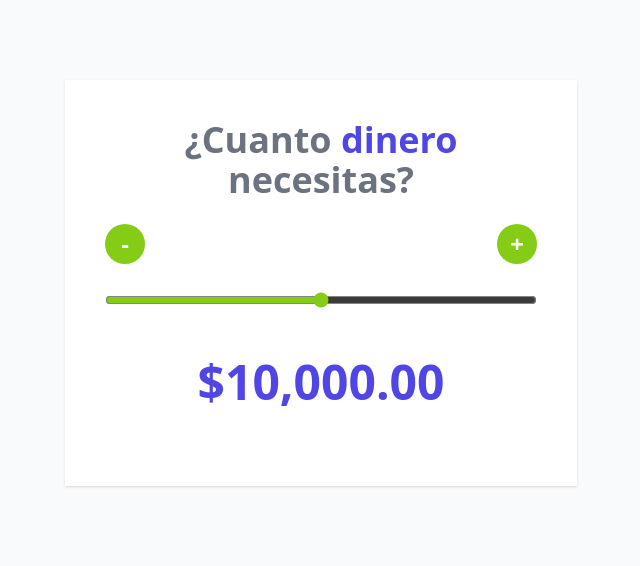
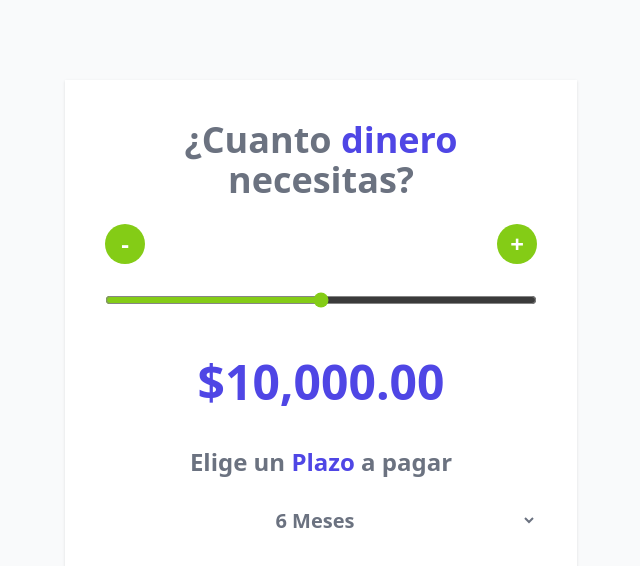
Before and after one commit to liquindoi/cotizador-prestamos-react, a React (Vite) app: page / in a window 1280 px wide. Shown: the top 566 px of the page, without its empty margins (319-959 px from the left). Built offline with nearby package versions, Linux system fonts and the light colour scheme.

Commit message:
Creando el Select para el Plazo a pagar

```diff
--- a/src/App.jsx
+++ b/src/App.jsx
@@ -73,6 +73,18 @@
       <p className='text-center my-10 text-5xl font-extrabold text-indigo-600'>
         {formatearDinero(cantidad)}
         </p>
+
+        <h2 className='text-2xl font-extrabold text-gray-500 text-center'>
+          Elige un <span className='text-indigo-600'>Plazo </span> a pagar
+        </h2>
+
+      <select className='mt-5 w-full p-2 bg-white border-gray-300 rounded-lg text-center
+                        text-xl font-bold text-gray-500'>
+        <option value="6">6 Meses</option>
+        <option value="12">12 Meses</option>
+        <option value="24">24 Meses</option>
+      </select>
+
     </div>
   )
 }
```
